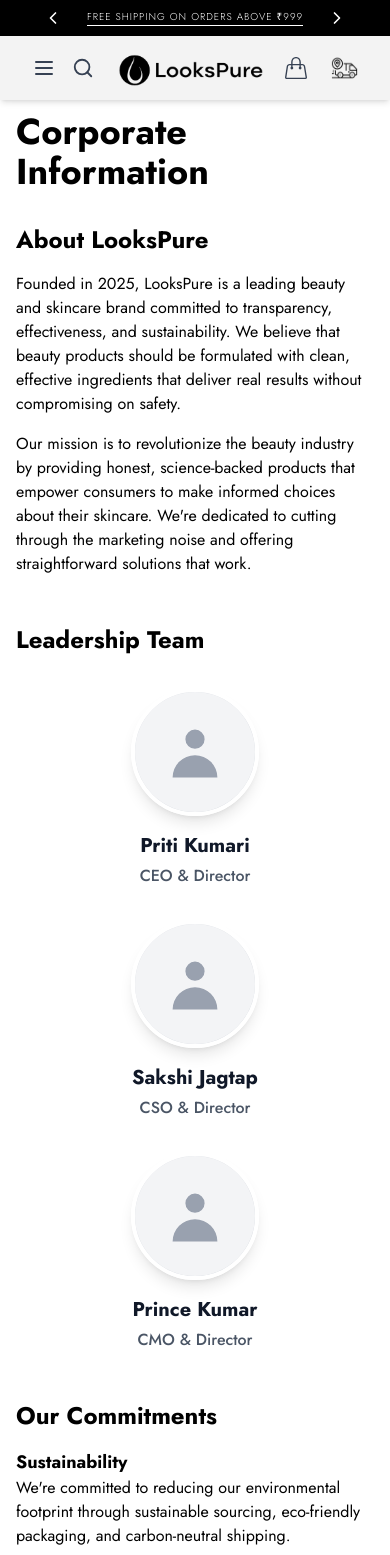
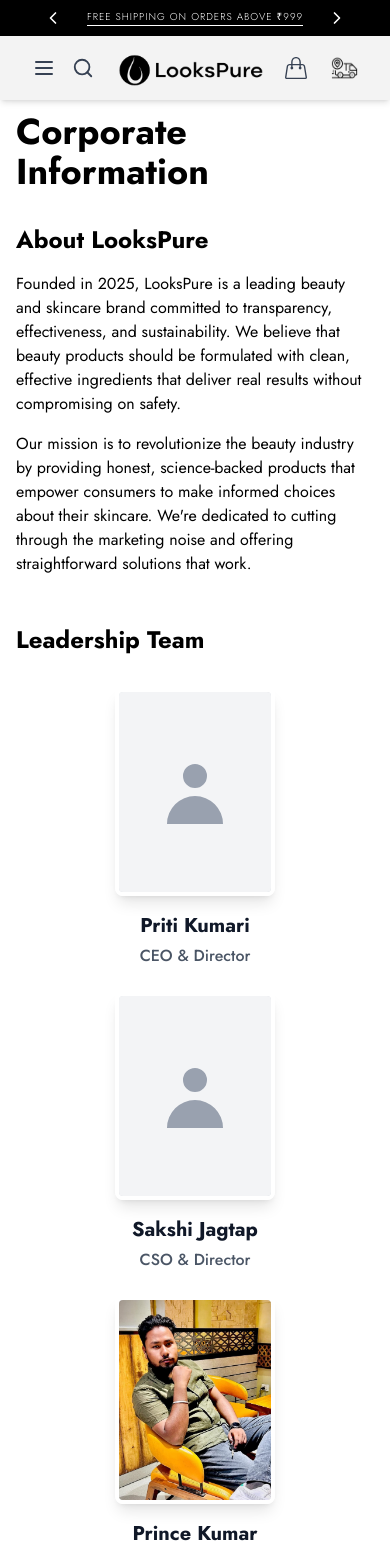
Before and after one commit to RUSHi-VAiRALE/looksPureWebApp, a Next.js app: page /corporate in a window 390 px wide. Shown: the top 1555 px of the page. Built offline with nearby package versions, Linux system fonts and the light colour scheme; no server answers.

Commit message:
update image

```diff
--- a/src/app/corporate/page.js
+++ b/src/app/corporate/page.js
@@ -1,5 +1,9 @@
+
 'use client'
 
+
+import princeImg from '../../../public/prince.jpg'
+import Image from 'next/image'
 // export const metadata = {
 //   title: 'Corporate Information | LooksPure',
 //   description: 'Learn about LooksPure company, our mission, and leadership team',
@@ -30,13 +34,13 @@
         <section>
           <h2 className="text-2xl font-bold mb-8">Leadership Team</h2>
 
-          <div className="grid grid-cols-1 md:grid-cols-2 lg:grid-cols-3 gap-8">
+          <div className="grid grid-cols-1 md:grid-cols-2 lg:grid-cols-3 gap-6 lg:gap-8">
             {/* Priti Kumari */}
             <div className="text-center group">
               <div className="relative mb-4">
-                <div className="w-32 h-32 mx-auto rounded-full bg-gradient-to-br from-gray-200 to-gray-300 flex items-center justify-center overflow-hidden border-4 border-white shadow-lg group-hover:shadow-xl transition-all duration-300">
+                <div className="w-40 h-52 sm:w-48 sm:h-64 md:w-44 md:h-56 lg:w-48 lg:h-64 xl:w-52 xl:h-68 mx-auto rounded-lg bg-gradient-to-br from-gray-200 to-gray-300 flex items-center justify-center overflow-hidden border-4 border-white shadow-lg group-hover:shadow-xl transition-all duration-300">
                   <div className="w-full h-full bg-gray-100 flex items-center justify-center">
-                    <svg className="w-16 h-16 text-gray-400" fill="currentColor" viewBox="0 0 20 20">
+                    <svg className="w-20 h-20 sm:w-24 sm:h-24 text-gray-400" fill="currentColor" viewBox="0 0 20 20">
                       <path fillRule="evenodd" d="M10 9a3 3 0 100-6 3 3 0 000 6zm-7 9a7 7 0 1114 0H3z" clipRule="evenodd" />
                     </svg>
                   </div>
@@ -49,9 +53,9 @@
             {/* Sakshi Jagtap */}
             <div className="text-center group">
               <div className="relative mb-4">
-                <div className="w-32 h-32 mx-auto rounded-full bg-gradient-to-br from-gray-200 to-gray-300 flex items-center justify-center overflow-hidden border-4 border-white shadow-lg group-hover:shadow-xl transition-all duration-300">
+                <div className="w-40 h-52 sm:w-48 sm:h-64 md:w-44 md:h-56 lg:w-48 lg:h-64 xl:w-52 xl:h-68 mx-auto rounded-lg bg-gradient-to-br from-gray-200 to-gray-300 flex items-center justify-center overflow-hidden border-4 border-white shadow-lg group-hover:shadow-xl transition-all duration-300">
                   <div className="w-full h-full bg-gray-100 flex items-center justify-center">
-                    <svg className="w-16 h-16 text-gray-400" fill="currentColor" viewBox="0 0 20 20">
+                    <svg className="w-20 h-20 sm:w-24 sm:h-24 text-gray-400" fill="currentColor" viewBox="0 0 20 20">
                       <path fillRule="evenodd" d="M10 9a3 3 0 100-6 3 3 0 000 6zm-7 9a7 7 0 1114 0H3z" clipRule="evenodd" />
                     </svg>
                   </div>
@@ -64,11 +68,9 @@
             {/* Prince Kumar */}
             <div className="text-center group">
               <div className="relative mb-4">
-                <div className="w-32 h-32 mx-auto rounded-full bg-gradient-to-br from-gray-200 to-gray-300 flex items-center justify-center overflow-hidden border-4 border-white shadow-lg group-hover:shadow-xl transition-all duration-300">
+                <div className="w-40 h-52 sm:w-48 sm:h-64 md:w-44 md:h-56 lg:w-48 lg:h-64 xl:w-52 xl:h-68 mx-auto rounded-lg bg-gradient-to-br from-gray-200 to-gray-300 flex items-center justify-center overflow-hidden border-4 border-white shadow-lg group-hover:shadow-xl transition-all duration-300">
                   <div className="w-full h-full bg-gray-100 flex items-center justify-center">
-                    <svg className="w-16 h-16 text-gray-400" fill="currentColor" viewBox="0 0 20 20">
-                      <path fillRule="evenodd" d="M10 9a3 3 0 100-6 3 3 0 000 6zm-7 9a7 7 0 1114 0H3z" clipRule="evenodd" />
-                    </svg>
+                    <Image src={princeImg} alt="Prince Kumar" width={200} height={200} />
                   </div>
                 </div>
               </div>
```
Also changed, not shown: public/prince.jpg (added).
